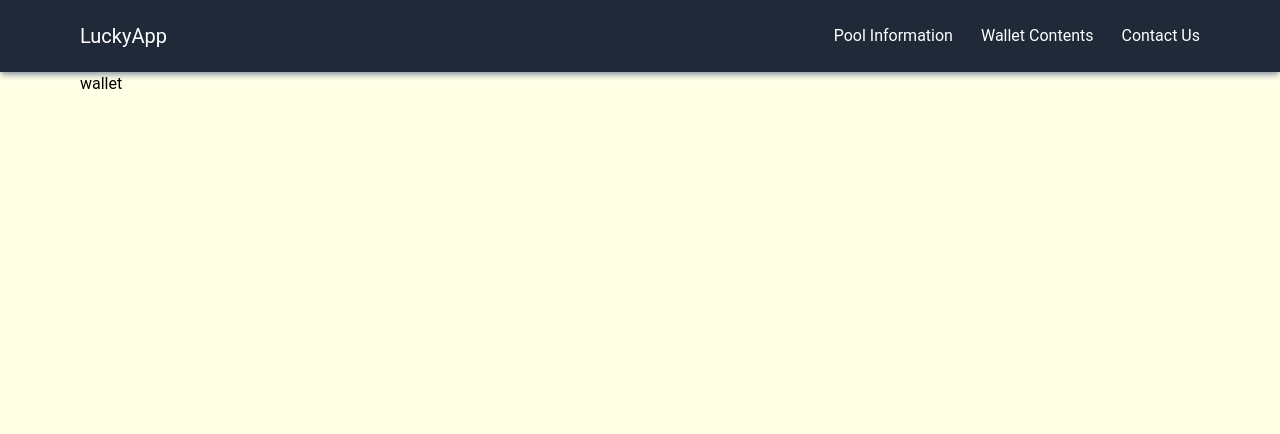
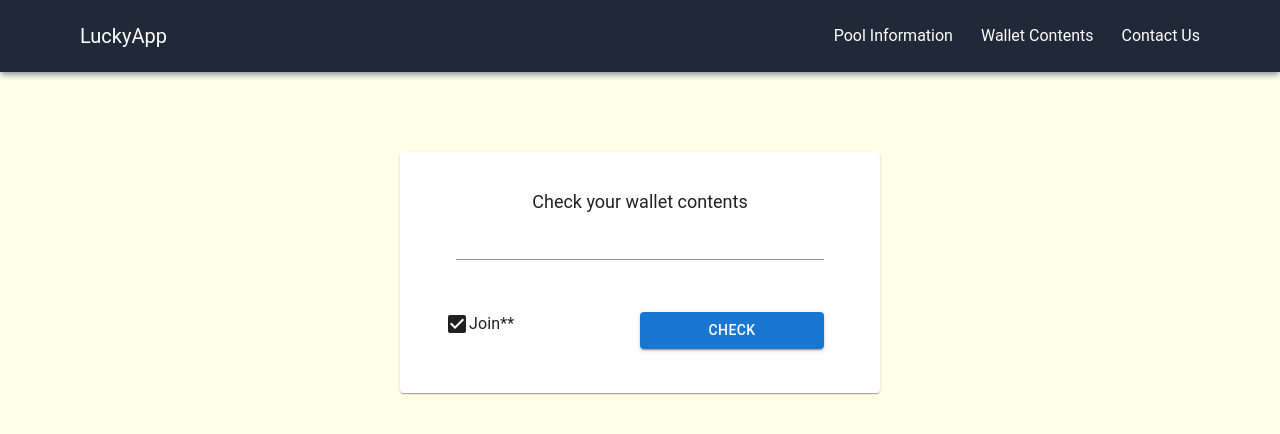
Before and after one commit to shahbazpro2/lucky, a React (Create React App) app: page /wallet in a window 1280 px wide. Shown: the top 434 px of the page. Built offline with nearby package versions, Linux system fonts and the light colour scheme.

Commit message:
Add Wallet content

```diff
--- a/src/components/pages/wallet/Wallet.js
+++ b/src/components/pages/wallet/Wallet.js
@@ -1,9 +1,27 @@
+import { CheckBox } from '@mui/icons-material'
+import { Button, Card, CardContent, FormControlLabel, FormGroup, TextField } from '@mui/material'
 import React from 'react'
 
 const Wallet = () => {
     return (
-        <div>
-            wallet
+        <div className='mt-20 grid grid-cols-7'>
+            <div className="col-start-3 col-span-3">
+                <Card>
+                    <CardContent className="text-center">
+                        <div className="px-10 py-5 space-y-3">
+                            <div className="text-lg">Check your wallet contents</div>
+                            <TextField variant="standard" fullWidth />
+                            <div className="grid grid-cols-2 pt-10">
+                                <FormGroup>
+                                    <FormControlLabel control={<CheckBox />} label="Join**" />
+                                </FormGroup>
+                                <Button variant="contained">Check</Button>
+                            </div>
+                        </div>
+                    </CardContent>
+                </Card>
+
+            </div>
         </div>
     )
 }
```
